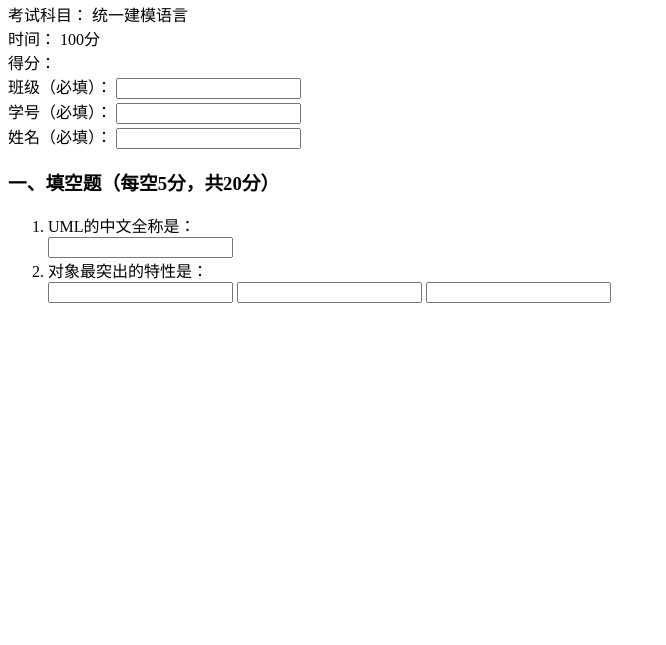
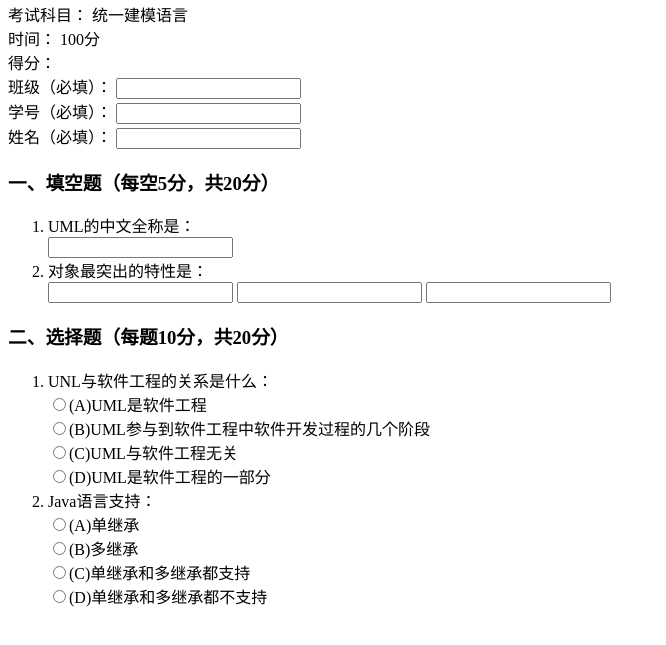
Before and after one commit to tw-lab-roadmap-1/zhangtian-task3, a plain HTML site: page exam.html in a window 1280 px wide. Shown: the part 87-732 px from the top of the page, without its empty margins (0-666 px from the left). Drawn offline with Linux system fonts and the light colour scheme.

Commit message:
second problem is completed

```diff
--- a/exam.html
+++ b/exam.html
@@ -42,5 +42,24 @@
         </li>
     </ol>
 </div>
+<div>
+    <h3>二、选择题（每题10分，共20分）</h3>
+    <ol>
+        <li>
+            <span>UNL与软件工程的关系是什么：</span>
+            <div><input type="radio" name="radioOne" value="A">(A)UML是软件工程</div>
+            <div><input type="radio" name="radioOne" value="B">(B)UML参与到软件工程中软件开发过程的几个阶段</div>
+            <div><input type="radio" name="radioOne" value="C">(C)UML与软件工程无关</div>
+            <div><input type="radio" name="radioOne" value="D">(D)UML是软件工程的一部分</div>
+        </li>
+        <li>
+            <span>Java语言支持：</span>
+            <div><input type="radio" name="radioTwo" value="A">(A)单继承</div>
+            <div><input type="radio" name="radioTwo" value="B">(B)多继承</div>
+            <div><input type="radio" name="radioTwo" value="C">(C)单继承和多继承都支持</div>
+            <div><input type="radio" name="radioTwo" value="D">(D)单继承和多继承都不支持</div>
+        </li>
+    </ol>
+</div>
 </body>
 </html>
```
